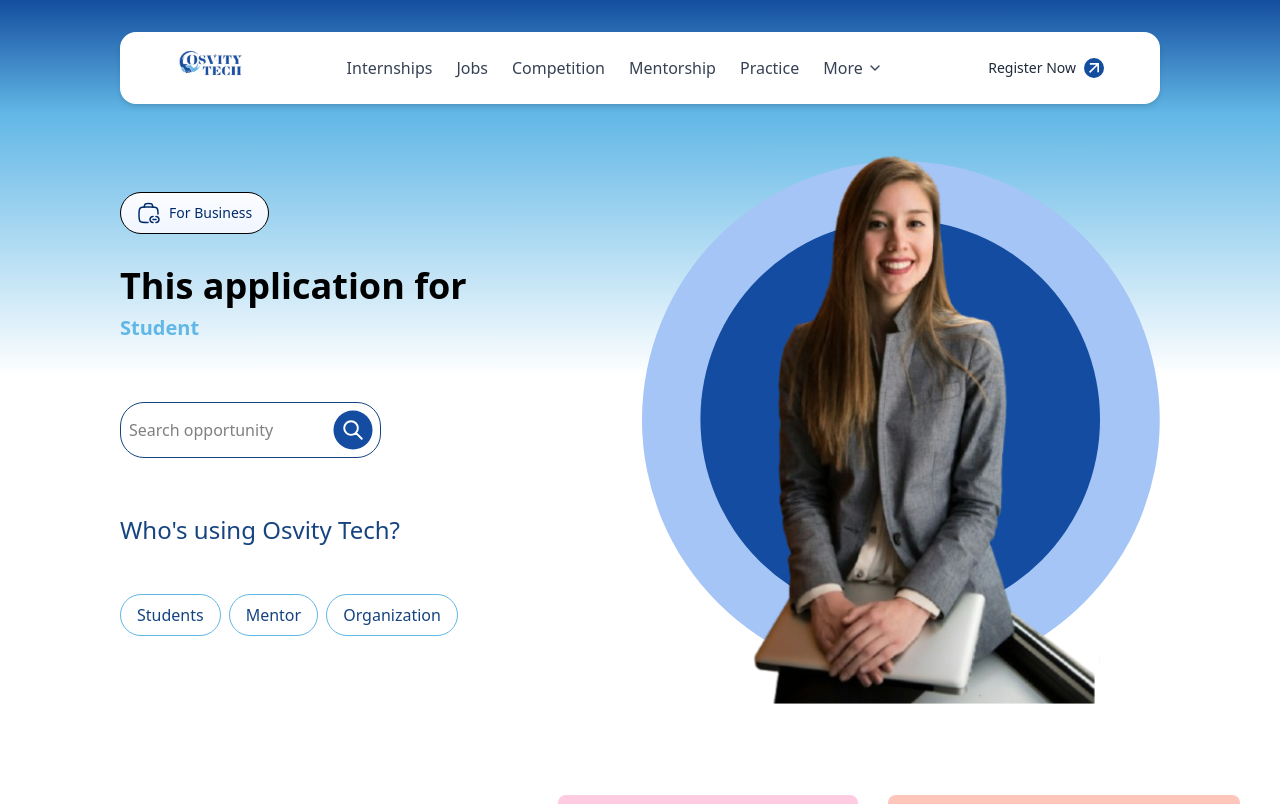
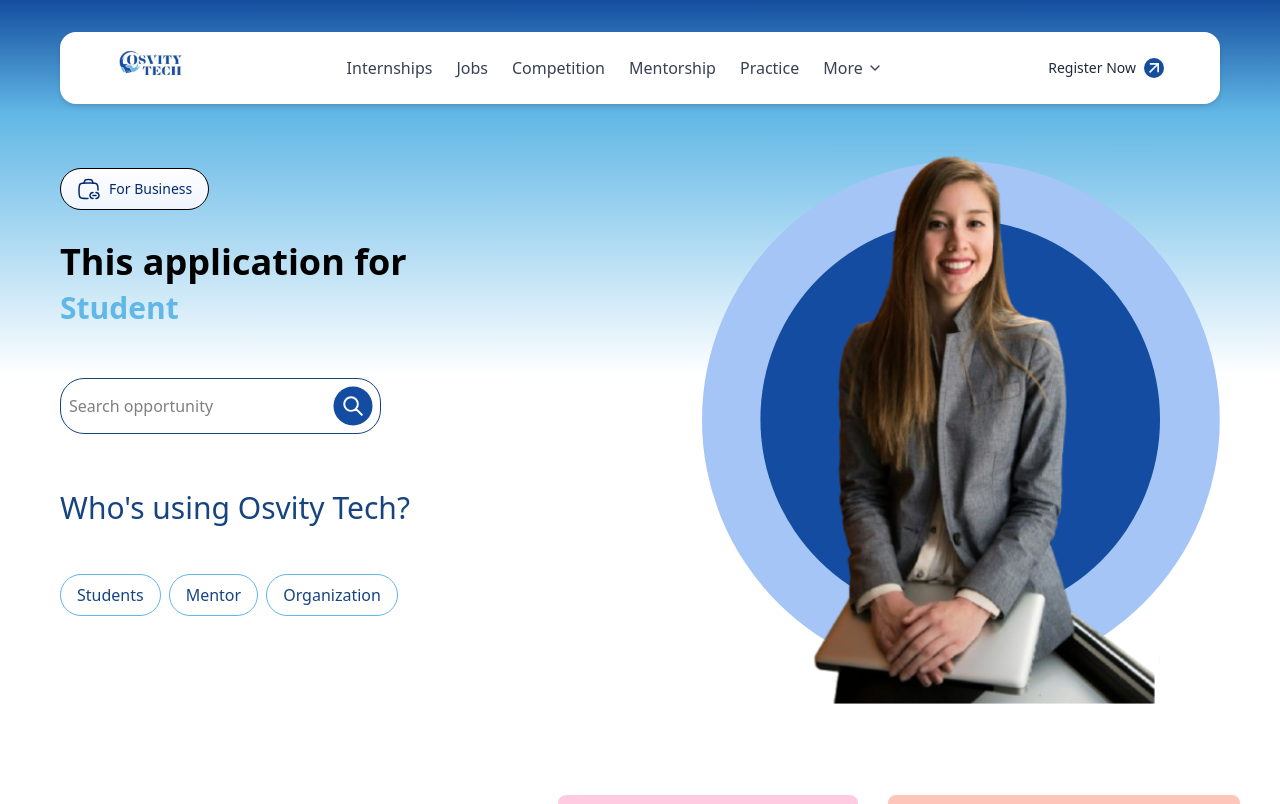
Before and after one commit to OsvityTech/Client, a React (Vite) app: page / in a window 1280 px wide. Shown: the top 804 px of the page. Built offline with nearby package versions, Linux system fonts and the light colour scheme.

Commit message:
changes2

```diff
--- a/src/components/Cards/HeroCard.jsx
+++ b/src/components/Cards/HeroCard.jsx
@@ -1,8 +1,8 @@
 const HeroCard = () => {
   return (
     <div className="bg-transparent max-w-sm mx-auto sm:mx-0 my-6">
-      <h2 className="text-2xl text-left sm:my-12 my-6 text-[#164481]">Who's using Osvity Tech?</h2>
-      <div className="flex space-x-2 sm:my-12 my-6">
+      <h2 className="lg:text-3xl my-6 text-2xl text-left sm:my-12 my-6 text-[#164481]">Who's using Osvity Tech?</h2>
+      <div className="flex space-x-2 w-full sm:my-12 my-6">
         <button className="border border-[#61B7E6] rounded-full px-4 py-2 text-[#164481]">Students</button>
         <button className="border border-[#61B7E6] rounded-full px-4 py-2 text-[#164481]">Mentor</button>
         <button className="border border-[#61B7E6] rounded-full px-4 py-2 text-[#164481]">Organization</button>
--- a/src/components/Sections/HeroSection.jsx
+++ b/src/components/Sections/HeroSection.jsx
@@ -30,23 +30,23 @@
   return (
     <section className="flex flex-col sm:flex-row items-center justify-center sm:justify-start sm:items-start text-center sm:text-left mt-6 rounded-xl">
       <div className=" flex-1 mb-6 lg:mb-0 w-full">
-        <button className="hidden mt-16  lg:flex items-center space-x-2 bg-gradient-to-b from-[#FCFDFF] to-[#F0F5FF] p-[1px] rounded-full px-4 py-2 border">
+        <button className="hidden mt-10  lg:flex items-center space-x-2 bg-gradient-to-b from-[#FCFDFF] to-[#F0F5FF] p-[1px] rounded-full px-4 py-2 border">
           < img src={Business} alt="Business" className="h-6 " />
           <p className="text-sm text-[#002B6B]">For Business</p>
         </button>
 
-        <h1 className="text-2xl lg:text-4xl font-bold mt-8 sm:h-20 h-auto w-full text-left">
-          <span className="block text-left">This application for</span>
+        <h1 className="text-2xl lg:text-4xl font-semibold font-poppins mt-8 sm:h-20 h-auto w-full text-left">
+          <span className="block text-left ">This application for</span>
 
-          <span className="block text-[#61B7E6] lg:txt-4xl mt-2 w-full text-left text-xl">
+          <span className="block text-[#61B7E6] lg:text-3xl mt-2 w-full text-left text-xl">
             Student
             <AnimatePresence mode="wait">
               {showText && (
                 <motion.span
                   key={fullText}
-                  className="ml-2 text-xl"
+                  className="ml-2 text:xl lg:text-3xl"
                   initial={{ opacity: 0 }}
-                  animate={{ opacity: 1 }}
+                  animate={{ opacity: 2 }}
                   exit={{ opacity: 0 }}
                 >
                   {fullText.split("").map((char, i) => (
@@ -56,7 +56,7 @@
                       initial="hidden"
                       animate="visible"
                       custom={i}
-                      className="text-xl"
+                      className="text:xl lg:text-3xl"
                     >
                       {char}
                     </motion.span>
--- a/src/components/Sections/JobsSection.jsx
+++ b/src/components/Sections/JobsSection.jsx
@@ -13,7 +13,7 @@
         </p>
 
         {/* View More Button - Only Visible in Large Screens */}
-        <button className="hidden lg:flex absolute right-10 lg:right-[-100px] text-gray-800 bg-white px-4 py-2 rounded-full items-center gap-2 hover:bg-blue-200 text-sm">
+        <button className="hidden lg:flex absolute right-4 xl:right-[-100px] text-gray-800 bg-white px-4 py-2 rounded-full items-center gap-2 hover:bg-blue-200 text-sm">
   View more
   <img src={Arrow} alt="Arrow" className="h-5 rounded-full" />
 </button>
@@ -22,7 +22,7 @@
       <JobCarousel />
 
       {/* View More Button - Only Visible in Small & Medium Screens */}
-      <div className="flex justify-center mt-4 lg:hidden">
+      <div className="flex justify-center mt-4 max-lg:flex lg:hidden">
   <button className="text-gray-800 bg-white px-4 py-2 rounded-full flex items-center gap-2 hover:bg-blue-200 text-sm">
     View more
     <img src={Arrow} alt="Arrow" className="h-5 rounded-full" />
--- a/src/pages/home/Home.jsx
+++ b/src/pages/home/Home.jsx
@@ -16,7 +16,7 @@
 const Home = () => {
   return (
     <div >
-      <div class=" bg-[linear-gradient(to_bottom,_#144D9E_0%,_#61B7E6_15%,_#FFFFFF_50%,_#FFFFFF_100%)] lg:px-30 lg:py-8 sm:px-10 sm:py-6 px-8 py-4 ">
+      <div class=" bg-[linear-gradient(to_bottom,_#144D9E_0%,_#61B7E6_15%,_#FFFFFF_50%,_#FFFFFF_100%)] lg:px-15 lg:py-8 sm:px-10 sm:py-6 px-8 py-4 ">
         <Navbar />
         <HeroSection />
       </div>
```
Lines whose indentation alone changed are shown as unchanged.
